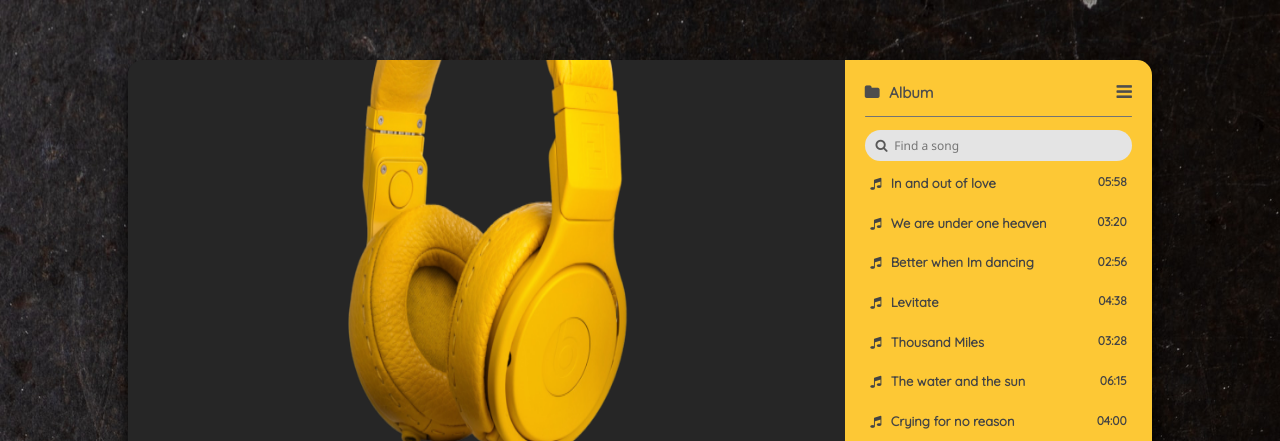
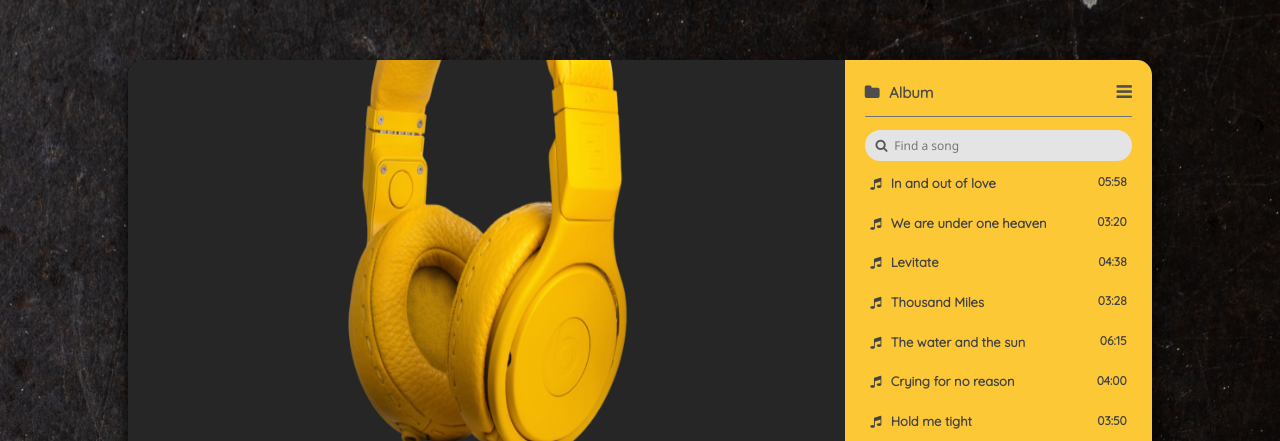
Before and after one commit to eusebiu-soica/music-player, a plain HTML site: page index.html in a window 1280 px wide. Shown: the top 441 px of the page. Drawn offline with Linux system fonts and the light colour scheme.

Commit message:
remove something

```diff
--- a/css/style.css
+++ b/css/style.css
@@ -38,6 +38,10 @@ body {
   border-radius: 15px;
   display: flex;
   box-shadow: 0 10px 15px black;
+}
+
+.play-area {
+  width: 100%;
 }
 
 .left {
--- a/js/app.js
+++ b/js/app.js
@@ -47,7 +47,6 @@ function loadMusic() {
   source.src = "songs/" + playNow.mp3;
   for (let i in songs) {
     songList.innerHTML += `<li id="a${songs[i].index}"
-
       onclick="playThis('${songs[i].name}','${songs[i].artist}','${songs[i].song}','${songs[i].index}','${songs[i].duration}')">
       <div class="row">
        <i class="fa fa-music" aria-hidden="true"></i>
@@ -59,8 +58,7 @@ function loadMusic() {
   }
 }
 
-//functia de play la melodie din folder
-
+//functia play la melodie din lista
 function playThis(name, cantaret, song, index, timp) {
   songIndex = index;
   playNow.nume = name;
@@ -152,7 +150,7 @@ function loopSong() {
   }
 }
 
-// functia de regare melodie dupa butonul > sau <
+// functia de redare melodie dupa butonul > sau <
 function nextReversePlay() {
   playNow.index = songIndex;
   playNow.nume = songs[songIndex].name;
--- a/js/playlist.js
+++ b/js/playlist.js
@@ -17,17 +17,9 @@ const songs = [
     album: "",
     duration: "03:20",
   },
+
   {
     index: 2,
-    name: "Better when Im dancing",
-    artist: "Meghan Trainor",
-    song: "m1.mp3",
-    way: "../songs/",
-    album: "Meghen and Friends",
-    duration: "02:56",
-  },
-  {
-    index: 3,
     name: "Levitate",
     artist: "Hadouken!",
     song: "Hadouken! - Levitate.mp3",
@@ -36,7 +28,7 @@ const songs = [
     duration: "04:38",
   },
   {
-    index: 4,
+    index: 3,
     name: "Thousand Miles",
     artist: "Tove Lo",
     song: "Tove Lo - Thousand Miles.mp3",
@@ -45,7 +37,7 @@ const songs = [
     duration: "03:28",
   },
   {
-    index: 5,
+    index: 4,
     name: "The water and the sun",
     artist: "ZEB",
     song: "ZEB - The water and the sun.mp3",
@@ -54,7 +46,7 @@ const songs = [
     duration: "06:15",
   },
   {
-    index: 6,
+    index: 5,
     name: "Crying for no reason",
     artist: "Katy B",
     song: "Katy B - Crying for no reason.mp3",
@@ -63,7 +55,7 @@ const songs = [
     duration: "04:00",
   },
   {
-    index: 7,
+    index: 6,
     name: "Hold me tight",
     artist: "KOSIKK",
     song: "KOSIKK - Hold me tight.mp3",
@@ -72,7 +64,7 @@ const songs = [
     duration: "03:50",
   },
   {
-    index: 8,
+    index: 7,
     name: "Far Centaurus",
     artist: "Nigel Stanford",
     song: "Nigel Stanford - Far Centaurus.mp3",
@@ -82,7 +74,7 @@ const songs = [
   },
 
   {
-    index: 9,
+    index: 8,
     name: "Feel",
     artist: "Robbie Williams",
     song: "Robbie Williams - Feel.mp3",
```
Also changed, not shown: 1 other file.
